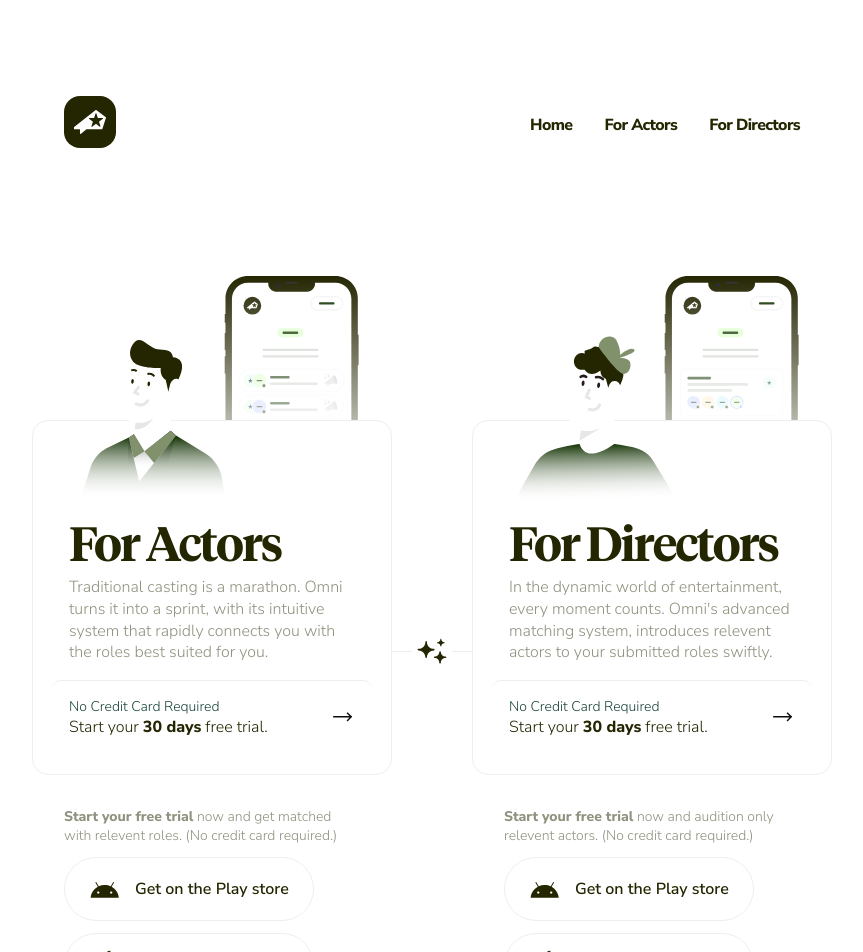
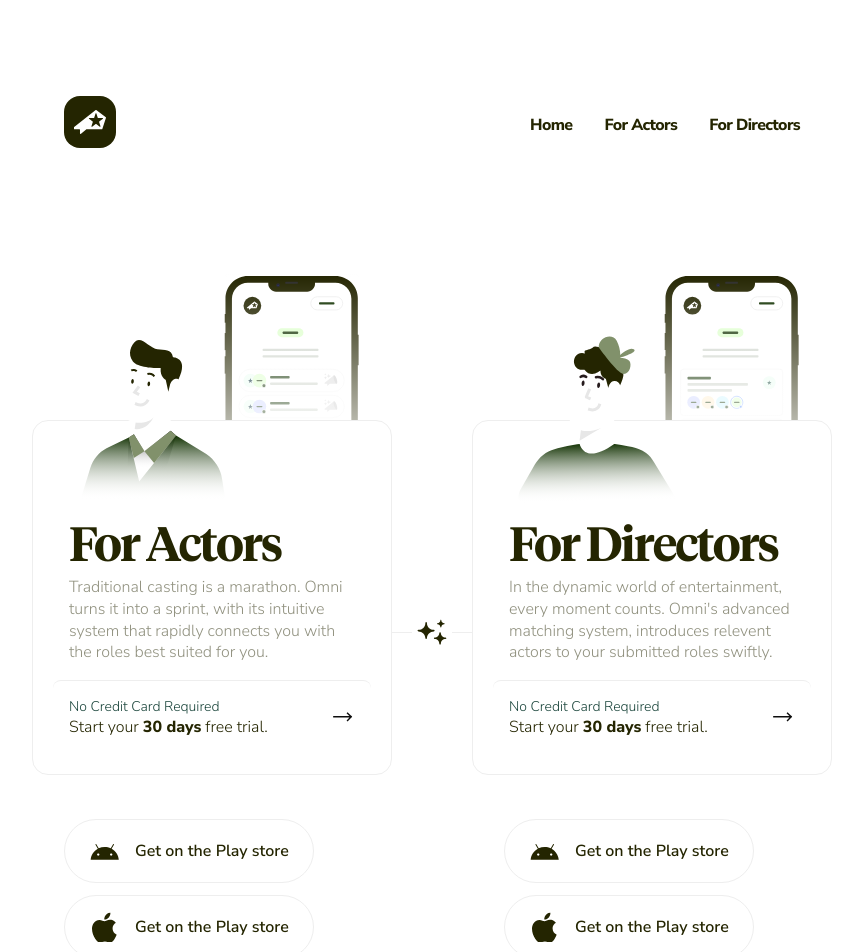
Before and after one commit to AlaaMX/Omni-landing, a Next.js app: page / in a window 1280 px wide. Shown: the top 952 px of the page, without its empty margins (208-1071 px from the left). Built offline with nearby package versions, Linux system fonts and the light colour scheme.

Commit message:
first commit

```diff
--- a/pages/index.js
+++ b/pages/index.js
@@ -7,8 +7,7 @@
 
 
 
-const actorTrialHint = <><b>{"Start your free trial"}</b> now and get matched with relevent roles. {"(No credit card required.)"}</>
-const directorTrialHint = <><b>{"Start your free trial"}</b> now and audition only relevent actors. {"(No credit card required.)"}</>
+
 
 
 export default function Home() {
@@ -23,13 +22,13 @@
       <main className={styles.main}>
         <TopBar />
         <div className={styles.targetCardGroup}>
-          <TargetCard target="For Actors" description="Traditional casting is a marathon. Omni turns it into a sprint, with its intuitive system that rapidly connects you with the roles best suited for you." hint={actorTrialHint} href="/actor" androidLink="https://play.google.com/store" appleLink="https://www.apple.com/us/store" mockup="/actor-phone-target.svg" illustration="/target-illustration-actor.svg" />
+          <TargetCard target="For Actors" description="Traditional casting is a marathon. Omni turns it into a sprint, with its intuitive system that rapidly connects you with the roles best suited for you." href="/actor" androidLink="https://play.google.com/store" appleLink="https://www.apple.com/us/store" mockup="/actor-phone-target.svg" illustration="/target-illustration-actor.svg" />
           <div className={styles.sparkleConnector}>
             <div className={styles.divider} />
             <Image src="/sparkle.svg" width={40} height={26} />
             <div className={styles.divider} />
           </div>
-          <TargetCard target="For Directors" description="In the dynamic world of entertainment, every moment counts. Omni's advanced matching system, introduces relevent actors to your submitted roles swiftly." hint={directorTrialHint} href="/director" androidLink="https://play.google.com/store" appleLink="https://www.apple.com/us/store" mockup="/director-phone-target.svg" illustration="/target-illustration-director.svg" />
+          <TargetCard target="For Directors" description="In the dynamic world of entertainment, every moment counts. Omni's advanced matching system, introduces relevent actors to your submitted roles swiftly." href="/director" androidLink="https://play.google.com/store" appleLink="https://www.apple.com/us/store" mockup="/director-phone-target.svg" illustration="/target-illustration-director.svg" />
         </div>
         <Footer />
       </main>
```
